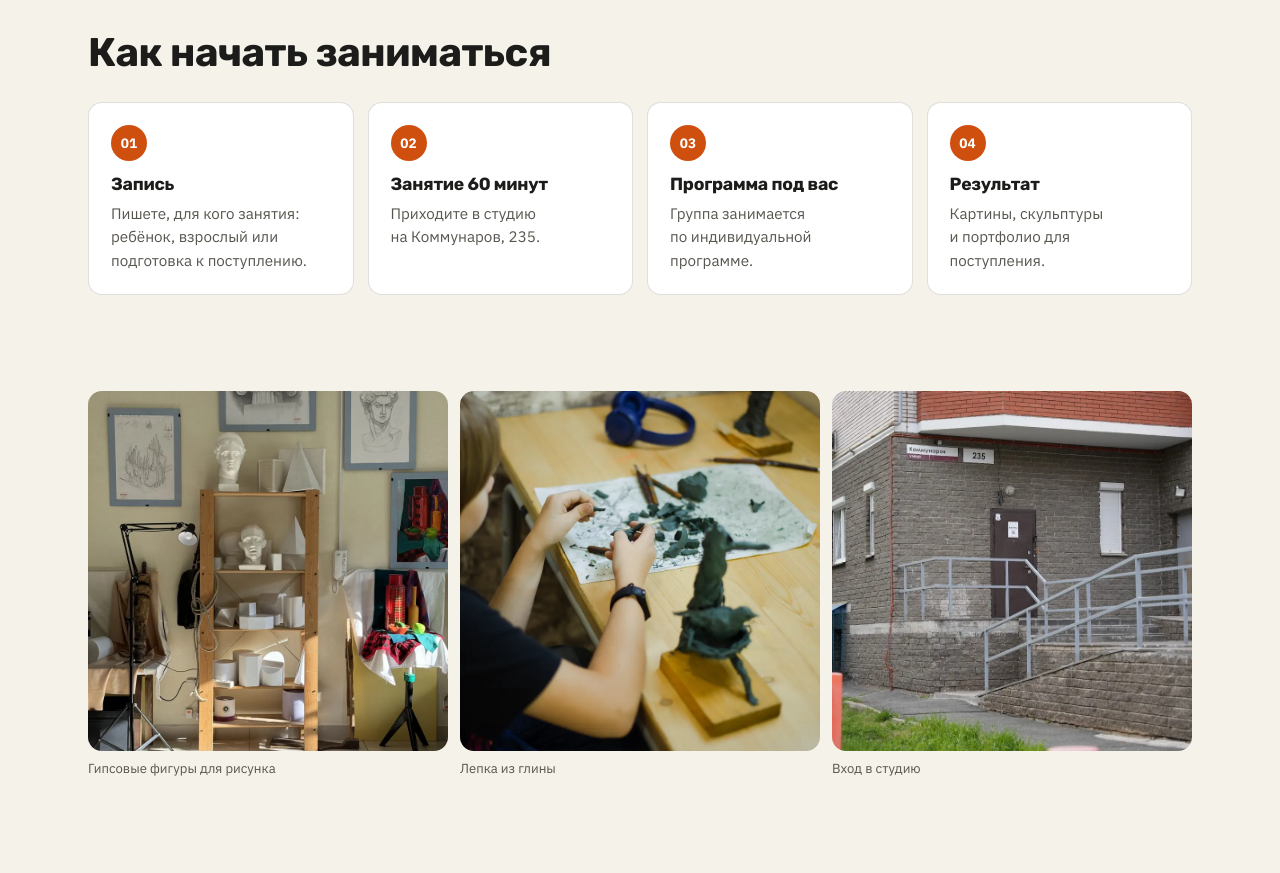
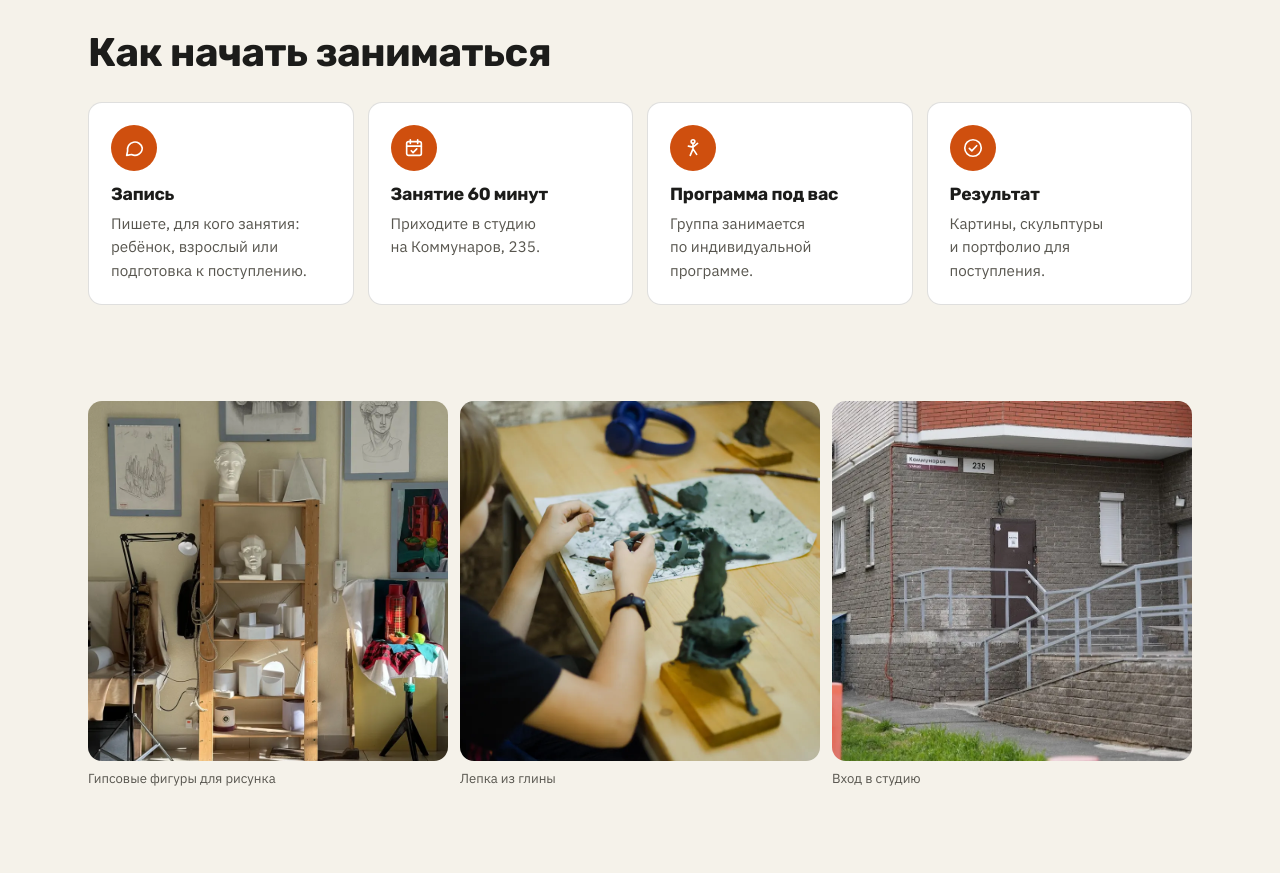
Before and after one commit to tuzir2022-creator/abris-izhevsk, a plain HTML site: page index.html in a window 1280 px wide. Shown: the part 1600-2473 px from the top of the page. Drawn offline with Linux system fonts and the light colour scheme.

Commit message:
Демо сайта: Абрис

```diff
--- a/index.html
+++ b/index.html
@@ -80,10 +80,10 @@
   <section class="s-section s-reveal">
     <header class="s-section__head"><h2>Как начать заниматься</h2></header>
     <ol class="s-steps">
-      <li class="s-steps__item"><span class="s-steps__n">01</span><h3>Запись</h3><p>Пишете, для кого занятия: ребёнок, взрослый или подготовка к поступлению.</p></li>
-      <li class="s-steps__item"><span class="s-steps__n">02</span><h3>Занятие 60 минут</h3><p>Приходите в студию на Коммунаров, 235.</p></li>
-      <li class="s-steps__item"><span class="s-steps__n">03</span><h3>Программа под вас</h3><p>Группа занимается по индивидуальной программе.</p></li>
-      <li class="s-steps__item"><span class="s-steps__n">04</span><h3>Результат</h3><p>Картины, скульптуры и портфолио для поступления.</p></li>
+      <li class="s-steps__item"><span class="s-steps__n" aria-hidden="true"><svg viewBox="0 0 24 24" width="22" height="22" fill="none" stroke="currentColor" stroke-width="1.8" stroke-linecap="round" stroke-linejoin="round"><path d="M21 12a8 8 0 0 1-11.6 7.1L4 20l1-4.6A8 8 0 1 1 21 12z"/></svg></span><h3>Запись</h3><p>Пишете, для кого занятия: ребёнок, взрослый или подготовка к поступлению.</p></li>
+      <li class="s-steps__item"><span class="s-steps__n" aria-hidden="true"><svg viewBox="0 0 24 24" width="22" height="22" fill="none" stroke="currentColor" stroke-width="1.8" stroke-linecap="round" stroke-linejoin="round"><rect x="4" y="5" width="16" height="15" rx="2"/><path d="M4 10h16M8 3v4M16 3v4M9 15l2 2 4-4"/></svg></span><h3>Занятие 60 минут</h3><p>Приходите в студию на Коммунаров, 235.</p></li>
+      <li class="s-steps__item"><span class="s-steps__n" aria-hidden="true"><svg viewBox="0 0 24 24" width="22" height="22" fill="none" stroke="currentColor" stroke-width="1.8" stroke-linecap="round" stroke-linejoin="round"><circle cx="12" cy="5" r="2"/><path d="M12 7v6M7 10l5 1 5-4M12 13l-3 7M12 13l4 6"/></svg></span><h3>Программа под вас</h3><p>Группа занимается по индивидуальной программе.</p></li>
+      <li class="s-steps__item"><span class="s-steps__n" aria-hidden="true"><svg viewBox="0 0 24 24" width="22" height="22" fill="none" stroke="currentColor" stroke-width="1.8" stroke-linecap="round" stroke-linejoin="round"><circle cx="12" cy="12" r="9"/><path d="M8 12.5l2.7 2.7L16 9.5"/></svg></span><h3>Результат</h3><p>Картины, скульптуры и портфолио для поступления.</p></li>
     </ol>
   </section>
 
--- a/style-prod.css
+++ b/style-prod.css
@@ -216,3 +216,6 @@ main { max-width: var(--wrap); margin: 0 auto; padding: 0 var(--gut); }
 .s-toprating .s-reviews__stars { font-size: 1rem; }
 .s-toprating u { font-size: .92rem; font-weight: 400; color: var(--c-ink-soft); text-underline-offset: 3px; text-decoration-thickness: 1px; }
 .s-toprating:hover u { color: var(--c-accent-deep, var(--c-accent)); }
+
+.s-steps__n { width: 46px; height: 46px; }
+.s-steps__n svg { width: 22px; height: 22px; display: block; }
```
